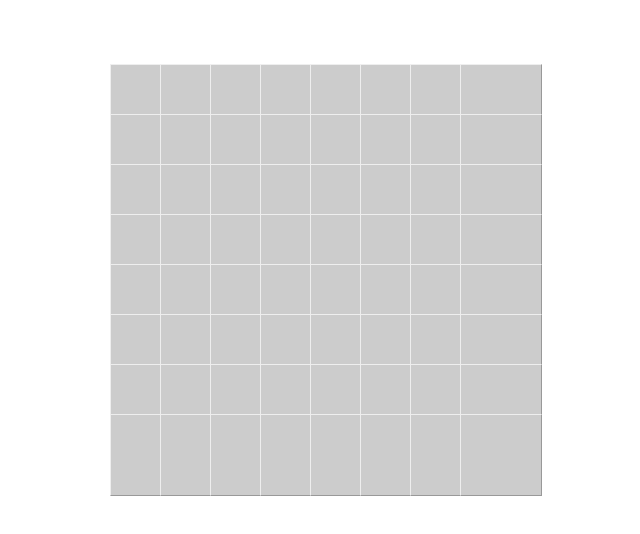
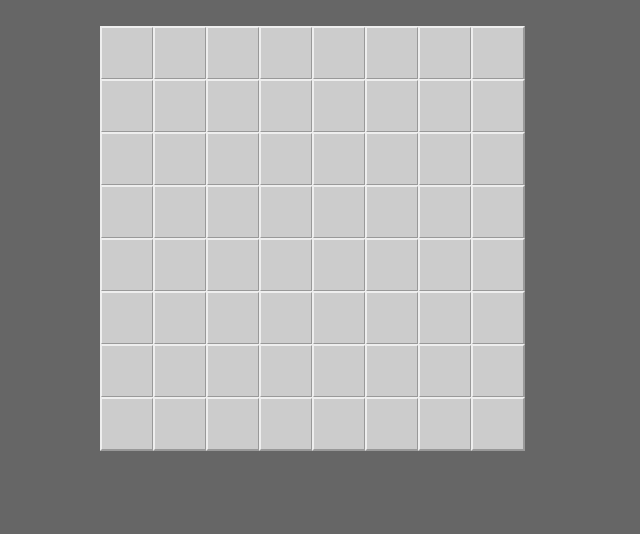
Before and after one commit to hectorhmsp/OdinProject, a plain HTML site: page minesweeper/index.html in a window 1280 px wide. Shown: the whole page, without its empty margins (330-970 px from the left). Drawn offline with Linux system fonts and the light colour scheme.

Commit message:
Update style.css

```diff
--- a/minesweeper/style.css
+++ b/minesweeper/style.css
@@ -1,27 +1,35 @@
 body {
     display: flex;
-    justify-content: center;
+    align-items: center;
+    flex-direction: column;
     height: 100vh;
     margin: 0;
+    background-color: #666666;
+}
+
+h1 {
+    margin: 0;
+    height: 50px;
+    margin-top: 3%;
 }
 
 #board {
     display: grid;
-    margin-top: 5%;
+    margin-top: 2%;
     width: min-content;
+    gap: 3px;
 }
 
 .tile {
-    width: 80px;
-    height: 80px;
-    border: solid 1px black;
+    width: 50px;
+    height: 50px;
     text-align: center;
-    line-height: 80px;
-    font-size: 35px;
-    background-color: lightgray;
+    line-height: 50px;
+    font-size: 22px;
+    border: 2px solid;
 }
 
 .mine {
     text-align: center;
-    line-height: 80px; /* Adjust this value based on the tile height */
+    line-height: 50px; /* Adjust this value based on the tile height */
 }
```
